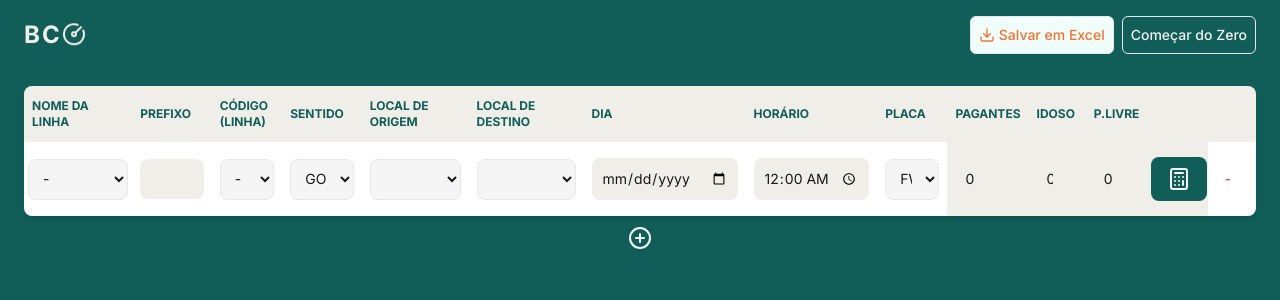
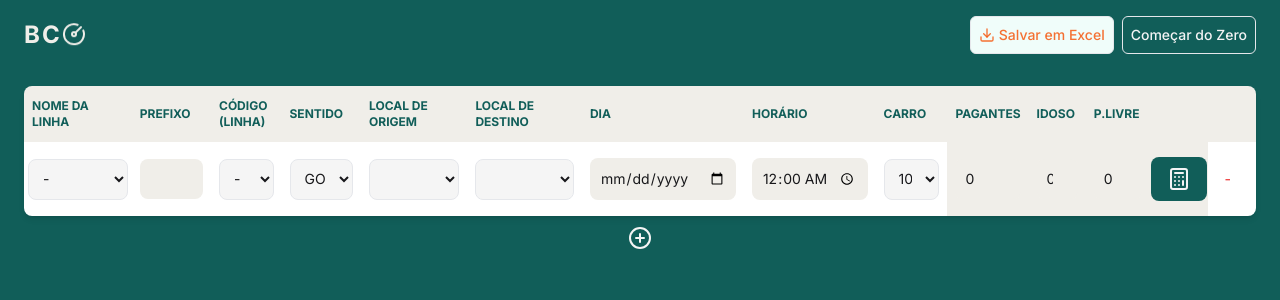
Before and after one commit to viniciusfal/bco-public, a Next.js app: page / in a window 1280 px wide. Shown: the top 300 px of the page. Built offline with nearby package versions, Linux system fonts and the light colour scheme.

Commit message:
feature: automatic plates with cars

```diff
--- a/src/app/page.tsx
+++ b/src/app/page.tsx
@@ -4,6 +4,7 @@ import { Header } from '@/components/Header'
 import { InputField } from '@/components/InputField'
 import { Modal } from '@/components/Modal'
 import { Select } from '@/components/Select'
+import { cars } from '@/services/cars'
 import { lines } from '@/services/lines'
 import { plate } from '@/services/plates'
 
@@ -159,7 +160,7 @@ export default function Home() {
               <th className="w-[480px] px-2 py-3">Local de destino</th>
               <th className="w-[80px] px-2 py-3">Dia</th>
               <th className="w-[100px] px-2 py-3">Horário</th>
-              <th className="w-[180px] px-2 py-3">Placa</th>
+              <th className="w-[180px] px-2 py-3">Carro</th>
               <th className="bg-[#f0eee9] w-[80px] px-2 py-3">Pagantes</th>
               <th className="bg-[#f0eee9] w-[80px] px-2 py-3">Idoso</th>
               <th className="bg-[#f0eee9] w-[80px] px-2 py-3">P.Livre</th>
@@ -285,9 +286,9 @@ export default function Home() {
                       handleRowChange(index, 'placa', e.target.value)
                     }
                   >
-                    {plate().map((p, idx) => (
-                      <option key={idx} value={p}>
-                        {p}
+                    {cars().map((c, idx) => (
+                      <option key={idx} value={c.plate}>
+                        {c.car}
                       </option>
                     ))}
                   </Select>
--- /dev/null
+++ b/src/services/cars.ts
@@ -0,0 +1,71 @@
+export function cars() {
+  return [
+    { car: 1001, plate: 'JHX-0E23' },
+    { car: 1002, plate: 'JHX-4G03' },
+    { car: 1003, plate: 'JHX0D23' },
+    { car: 1005, plate: 'FVW-2B32' },
+    { car: 1006, plate: 'FYP-4C15' },
+    { car: 1007, plate: 'FIV-1H01' },
+    { car: 1008, plate: 'JHX-5A03' },
+    { car: 1009, plate: 'JHX-0D53' },
+    { car: 1010, plate: 'JHX-4E43' },
+    { car: 1011, plate: 'JHJ-4F62' },
+    { car: 1012, plate: 'JHX-0E03' },
+    { car: 1015, plate: 'JHJ4F82' },
+    { car: 1016, plate: 'JHX4J03' },
+    { car: 1018, plate: 'JHJ4F22' },
+    { car: 1019, plate: 'JHJ5G22' },
+    { car: 1020, plate: 'FWC6J06' },
+    { car: 1024, plate: 'JHX-4J63' },
+    { car: 1025, plate: 'JHJ-7B62' },
+    { car: 1026, plate: 'JHX-0D43' },
+    { car: 1027, plate: 'JHX-4J33' },
+    { car: 1028, plate: 'JHX-4I93' },
+    { car: 1029, plate: 'JHX-4D83' },
+    { car: 1030, plate: 'JHX-5A83' },
+    { car: 1031, plate: 'JHX-4G13' },
+    { car: 1032, plate: 'JHX-5A53' },
+    { car: 1033, plate: 'JHX-5A63' },
+    { car: 1034, plate: 'JHX-0C83' },
+    { car: 1035, plate: 'JHX-4F33' },
+    { car: 1036, plate: 'JHX-0D73' },
+    { car: 1037, plate: 'JHX-4463' },
+    { car: 1038, plate: 'JHX-0213' },
+    { car: 1039, plate: 'JHX0383' },
+    { car: 1040, plate: 'JHX4423' },
+    { car: 1041, plate: 'JHX4563' },
+    { car: 1042, plate: 'JHX4543' },
+    { car: 1043, plate: 'JHX0C43' },
+    { car: 1044, plate: 'JHX0193' },
+    { car: 1045, plate: 'JHX5023' },
+    { car: 1046, plate: 'JHX4523' },
+    { car: 1047, plate: 'JHX0253' },
+    { car: 1048, plate: 'JHX0C23' },
+    { car: 1049, plate: 'JHJ7292' },
+    { car: 1050, plate: 'JHJ7282' },
+    { car: 1051, plate: 'JHJ5642' },
+    { car: 1052, plate: 'JHJ6462' },
+    { car: 1053, plate: 'JHJ4672' },
+    { car: 1054, plate: 'JHJ7372' },
+    { car: 1055, plate: 'JHJ5522' },
+    { car: 1056, plate: 'JHJ4502' },
+    { car: 1057, plate: 'JHJ4602' },
+    { car: 1058, plate: 'JHJ4592' },
+    { car: 1059, plate: 'JHX4953' },
+    { car: 1060, plate: 'JHX5123' },
+    { car: 1061, plate: 'JHX4393' },
+    { car: 1062, plate: 'JHX4883' },
+    { car: 1063, plate: 'JHX4973' },
+    { car: 1064, plate: 'JHX5073' },
+    { car: 1065, plate: 'JHX5093' },
+    { car: 1066, plate: 'JHX5103' },
+    { car: 1067, plate: 'JHX4923' },
+    { car: 1068, plate: 'JHX0363' },
+    { car: 1340, plate: 'ECM-5243' },
+    { car: 101001, plate: 'LUJ8G12' },
+    { car: 101002, plate: 'LMX5F24' },
+    { car: 101003, plate: 'LUF9D66' },
+    { car: 101004, plate: 'LMX2J75' },
+    { car: 101005, plate: 'LMY0E77' },
+  ]
+}
--- a/src/services/lines.ts
+++ b/src/services/lines.ts
@@ -8,7 +8,7 @@ export function lines() {
     {
       cod: '1001',
       local1: 'Rodoviária de Planaltina de Goiás',
-      local2: 'Rodoviária do Plano Piloto ',
+      local2: 'Rodoviária do Plano Piloto',
     },
     {
       cod: '1002',
```
